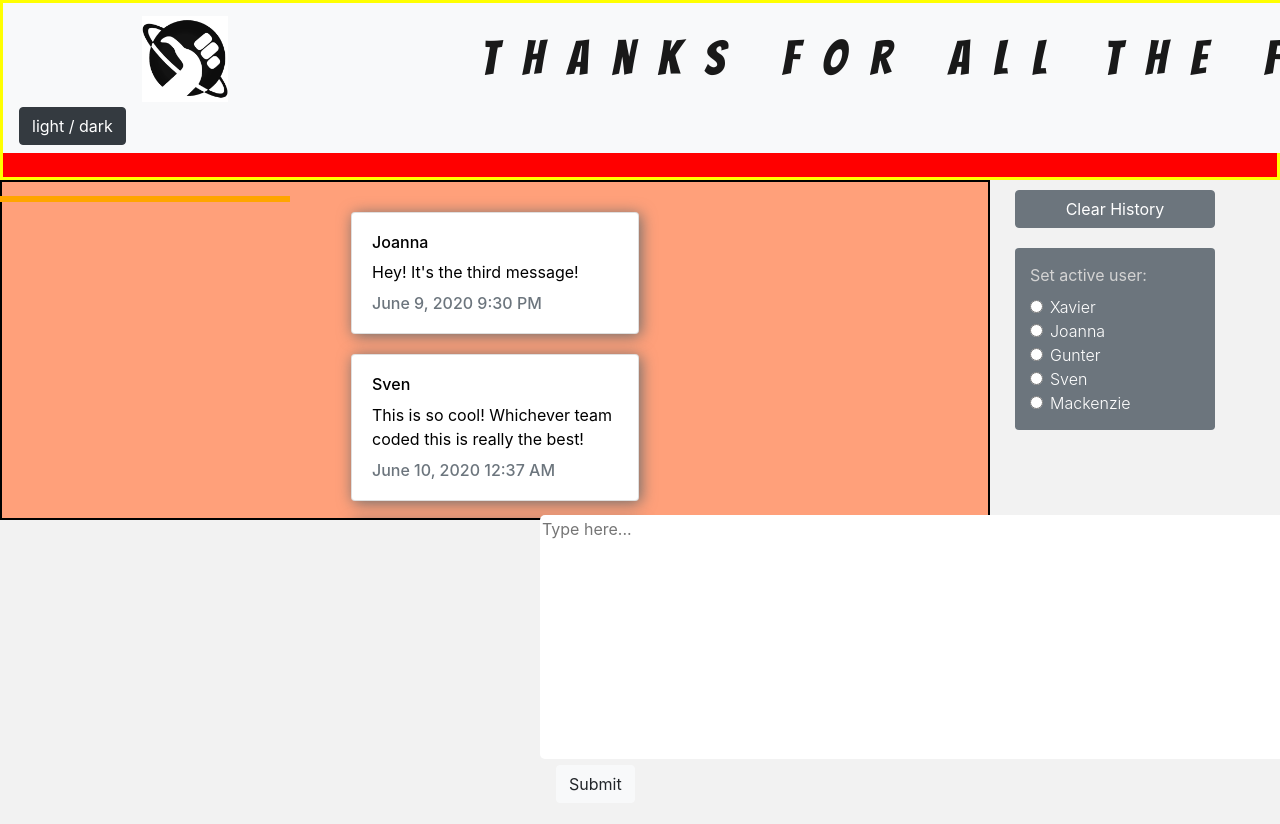
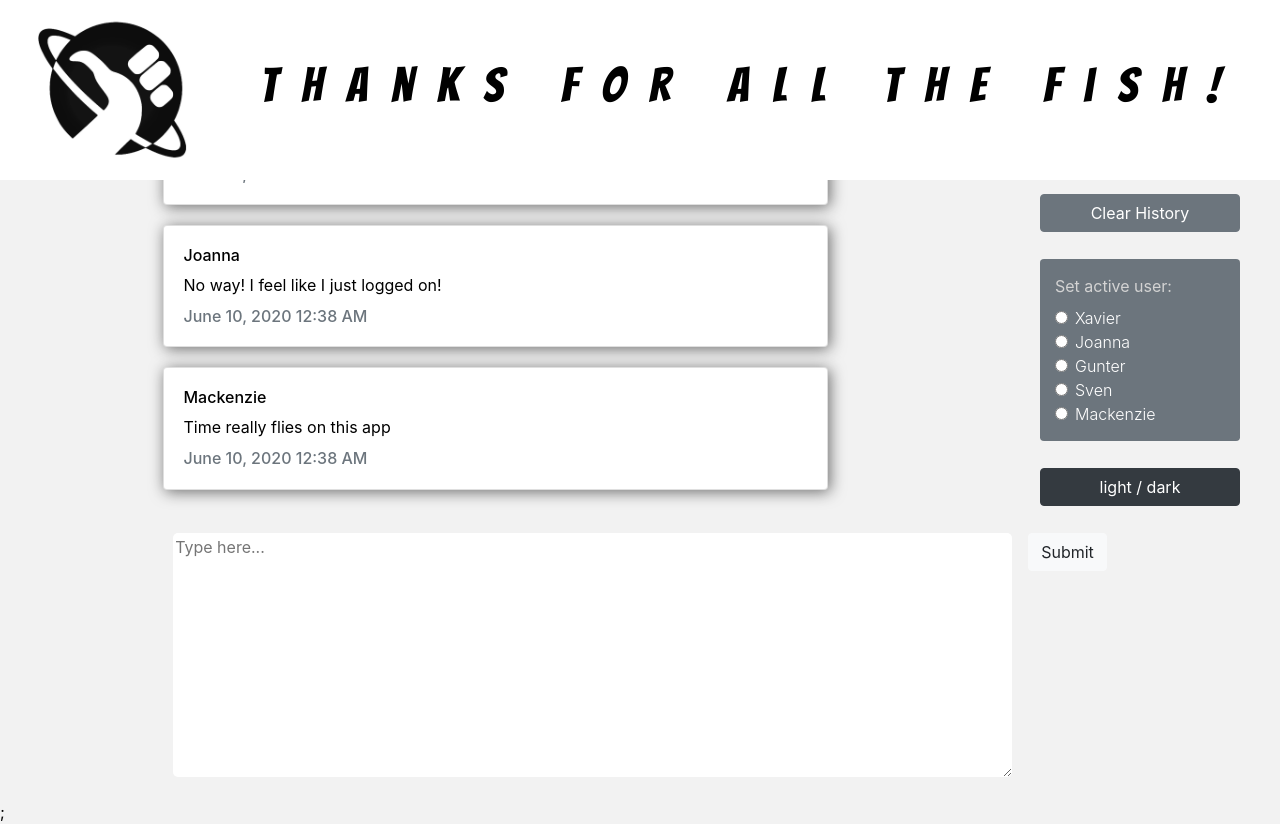
Before and after one commit to psihanorak/chatty-epsilon-hitchhiker, a website built with webpack: page src/index.html in a window 1280 px wide. Before the commit the page ends 800 px from the top, so only its background shows below. Built offline with nearby package versions, Linux system fonts and the light colour scheme; a web font is replaced by a local one.

Commit message:
cleaned up layout

```diff
--- a/src/index.html
+++ b/src/index.html
@@ -12,19 +12,19 @@
     <div id="top">
       <div id="navbar"></div>
     </div>
-      <div id="middle-left">
-        <!-- <div id="messages-container"> -->
+      <div id="middle">
           <div id="user-messages"></div>
-        <!-- </div> -->
+          <div id="controls-container">
+            <div id="history-controls"></div>
+            <div id="user-list"></div>
+            <div id="dark-mode"></div>
+          </div>
       </div>
-      <div id="middle-right">
-        <div id="controls-container">
-          <div id="history-controls"></div>
-          <div id="user-list"></div>
-        </div>
+      <div id="bottom">
+        <div id="compose-area"></div>
       </div>
-        <div id="text-area"></div>
+      <div id="modal"></div>
   </div>
-  <div id="modal"></div>
+
 </body>
 </html>
--- a/src/javascripts/components/addMessage.js
+++ b/src/javascripts/components/addMessage.js
@@ -11,7 +11,7 @@ const textArea = () => {
                 <textarea id="text" name="textarea_field" placeholder="Type here..." rows="10" cols="80"></textarea>
                 <button id="submit" type="button" class="btn btn-light">Submit</button>
                 </form>`;
-  utils.printToDom('#text-area', domString);
+  utils.printToDom('#compose-area', domString);
 };
 
 const createNewMessage = () => {
--- a/src/javascripts/components/addMessage.scss
+++ b/src/javascripts/components/addMessage.scss
@@ -1,4 +1,4 @@
-#text-area {
+#compose-area {
 
   #text {
     border-radius: 5px 5px 5px 5px;
@@ -8,11 +8,14 @@
   }
 
   #submit {
-    position: relative;
+    // position: relative;
     margin-left: 1rem;
     margin-bottom: 2rem;
+    height: 38px;
   }
+
   #form {
-    width: 200px;
+    // width: 200px;
+    display: flex;
   }
 }
--- a/src/javascripts/components/darkTheme.js
+++ b/src/javascripts/components/darkTheme.js
@@ -1,3 +1,5 @@
+import utils from '../helpers/utils';
+
 // $('html').setAttribute('data-theme', 'dark')
 const darkTheme = () => {
   if ($('html').attr('data-theme') === 'light') {
@@ -5,10 +7,14 @@ const darkTheme = () => {
   } else $('html').attr('data-theme', 'light');
 };
 
+const createDarkThemeButton = () => {
+  const domString = '<button type="button" class="btn btn-dark" id="theme">light / dark</button>';
+  utils.printToDom('#dark-mode', domString);
+};
 
 // button listeners
 const buttonListeners = () => {
   $('#theme').click(darkTheme);
 };
 
-export default { buttonListeners };
+export default { buttonListeners, createDarkThemeButton };
--- a/src/javascripts/components/messageUsers.js
+++ b/src/javascripts/components/messageUsers.js
@@ -13,7 +13,7 @@ const displayMessages = () => {
   let domString = '';
   messages.forEach((message) => {
     if (message.timestamp > users[userId].trashBefore) {
-      domString += `<div class="card" style="width: 18rem;">
+      domString += `<div class="card" style="width: 70%;">
                     <div class="card-body">
                     <h6>${users[message.sender].name}</h6>
                       <p>${message.text}</p>
--- a/src/javascripts/components/navbar.js
+++ b/src/javascripts/components/navbar.js
@@ -3,16 +3,28 @@ import utils from '../helpers/utils';
 const makeNavbar = () => {
   let domString = '';
 
-  domString += `<div>
-                <nav class="navbar sticky-top navbar-light bg-light">
-                <a class="navbar-brand" href="#">
-                <img src="src/images/logo.jpg" alt="">
-                <h1>Thanks for all the fish!</h1>
-                </a>
-                <button type="button" class="btn btn-dark" id="theme">light / dark</button>
-                </nav>
+  domString += `
+                <div id="titlebar">
+                  <img src="src/images/logo.jpg" alt="">
+                  <h1>Thanks for all the fish!</h1>
                 </div>`;
   utils.printToDom('#navbar', domString);
 };
 
+// const makeNavbar = () => {
+//   let domString = '';
+
+//   domString += `<div>
+//                 <nav class="navbar sticky-top navbar-light bg-light">
+//                 <a class="navbar-brand" href="#">
+//                 <img src="src/images/logo.jpg" alt="">
+//                 <h1>Thanks for all the fish!</h1>
+//                 </a>
+//                 <button type="button" class="btn btn-dark" id="theme">light / dark</button>
+//                 </nav>
+//                 </div>`;
+//   utils.printToDom('#navbar', domString);
+// };
+
+
 export default { makeNavbar };
--- a/src/javascripts/components/navbar.scss
+++ b/src/javascripts/components/navbar.scss
@@ -1,27 +1,22 @@
 @import url('https://fonts.googleapis.com/css2?family=Bangers&family=Ranchers&display=swap');
 
 #navbar {
-  display: table;
   margin: 0;
   width: 100%;
   position: fixed;
-  z-index: 5;
-  height: 280px;
+  height: 180px;
+  display: flex;
+  background-color: white;
 
   img {
-    position: relative;
-    width: 7%;
-    height: 7%;
-    left: 10%;
+    height: 150px;
+    left: 150px;
   }
 
   h1 {
-    display: table-cell;
     vertical-align: middle;
     font-family: 'Bangers', cursive;
     display: inline;
-    position: relative;
-    left: 30%;
     letter-spacing: .5em;
     font-size: 3rem;
   }
--- a/src/javascripts/main.js
+++ b/src/javascripts/main.js
@@ -6,7 +6,7 @@ import navbar from './components/navbar';
 import userList from './components/userList';
 import addMessage from './components/addMessage';
 import clearHistory from './components/clearHistory';
-import themese from './components/darkTheme';
+import themes from './components/darkTheme';
 
 const init = () => {
   userList.createUserButtons();
@@ -15,9 +15,10 @@ const init = () => {
   navbar.makeNavbar();
   addMessage.textArea();
   addMessage.submit();
-  // addMessage.createNewMessage();
   clearHistory.createClearButton();
-  themese.buttonListeners();
+  themes.createDarkThemeButton();
+  themes.buttonListeners();
+  $('#user-messages').animate({ scrollTop: $('#user-messages').prop('scrollHeight') }, 1000);
 };
 
 init();
--- a/src/styles/main.scss
+++ b/src/styles/main.scss
@@ -26,7 +26,7 @@ html {
     }
   }
 
-nav {
+.titlebar {
   input[type=checkbox]{
     height: 0;
     width: 0;
@@ -103,22 +103,18 @@ html[data-theme='dark'] {
     background-color: #909090;
   }
 
-
-
-
-  // #messages-container {
-  //   display: flex;
-  //   align-items: center;
-  //   justify-content: center;
-  //   width: 20vw;
-  //   margin: 20px;
-  //   background-color: #D7D7D7;
-  //   border-radius: .3em;
-  // }
   .card {
     margin: 10px;
     box-shadow: 2px 2px 15px $primary-color;
     background-color: rgb(82, 81, 81);
+  }
+
+  #navbar {
+    background-color: black;
+    img {
+      -webkit-filter: invert(1);
+      filter: invert(1);
+      }
   }
 
 nav {
@@ -174,45 +170,23 @@ nav {
   }
 }
 
-// layout divs:
-
 #top {
   width:100vw;
   position:relative;
   top:0;
   left:0;
   height: 180px;
-  background-color: red;
-  border: 3px solid yellow;
-  z-index: 66;
 }
 
-#middle-left {
+#middle {
   position: relative;
-  border: 8px solid blue;
-  // z-index: 55;
-  width: calc(100vw - 290px);
+  height: calc(100vh - 460px);
+  width: 100vw;
 }
-
-
-// #messages-container {
-//   position: relative;
-//   display: flex;
-//   align-items: center;
-//   justify-content: center;
-//   width: 75%;
-//   overflow: auto;
-//   margin: 20px;
-//   // background-color: #D7D7D7;
-//   background-color: lime;
-//   border-radius: .3em;
-// }
 
 #user-messages {
   position: fixed;
-  top: 180px;
   left: 0;
-  // width: 100%;
   height: calc(100vh - 460px);
   overflow: auto;
   width: calc(100vw - 290px);
@@ -220,38 +194,55 @@ nav {
   align-items: center;
   display: flex;
   flex-direction: column;
-  background-color: lightsalmon;
-  border: 2px solid black;
-}
-
-#middle-right {
-  position: relative;
-  border: 3px solid orange;
-  z-index: 99;
-  width: 290px;
 }
 
 #controls-container {
   position: fixed;
-  top: 180px;
+  display: flex;
+  flex-direction: column;
   right: 0;
   height: calc(100vh - 460px);
-  width: 275px;
-  justify-content: center;
+  width: 250px;
+  justify-content: space-around;
   button {
     margin: 10px;
     width: 200px;
   }
 }
 
-#text-area {
-  width: 100vw;
+#bottom {
+  position: relative;
   bottom: 0;
   left: 0;
-  height: 250px;
-  position:fixed;
+  height: 280px;
+  width: 100vw;
+  padding: 0px;
+  display: flex;
+  justify-content: center;
+}
+
+#compose-area {
+  margin: 0px;
+  width: 100vw;
+  height: 100%;
+  height: 270px;
+  position: fixed;
   display: flex;
   flex-direction: row;
   justify-content: center;
   align-items: center;
 }
+
+#app {
+  display: flex;
+  flex-direction: column;
+  position: relative;
+}
+
+#titlebar {
+  display: flex;
+  flex-direction: row;
+  justify-content: space-around;
+  width: 100vw;
+  align-items: center;
+}
--- a/src/styles/navbar.scss
+++ /dev/null
@@ -1,31 +0,0 @@
-@import url('https://fonts.googleapis.com/css2?family=Bangers&family=Ranchers&display=swap');
-
-// #navbar {
-
-//   display: table;
-//   top: 0;
-//   left: 0;
-//   margin: 0;
-//   width: 100vw;
-//   position: fixed;
-//   height: 180px;
-//   z-index: 5;
-
-//   img {
-//     position: relative;
-//     width: 5em;
-//     height: 5em;
-//     left: 10%;
-//   }
-
-//   h1 {
-//     display: table-cell;
-//     vertical-align: middle;
-//     font-family: 'Bangers', cursive;
-//     display: inline;
-//     position: relative;
-//     left: 30%;
-//     letter-spacing: .5em;
-//     font-size: 3rem;
-//   }
-// }
```
